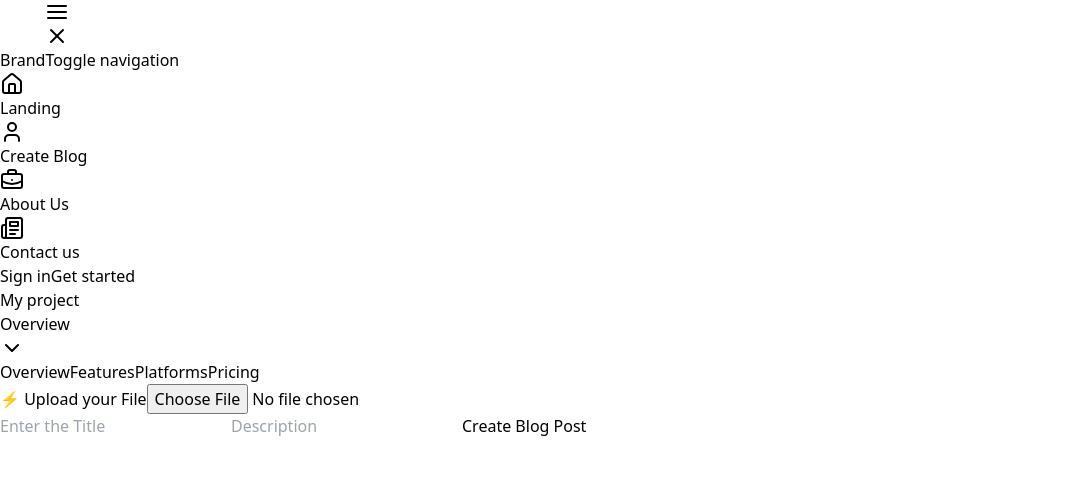
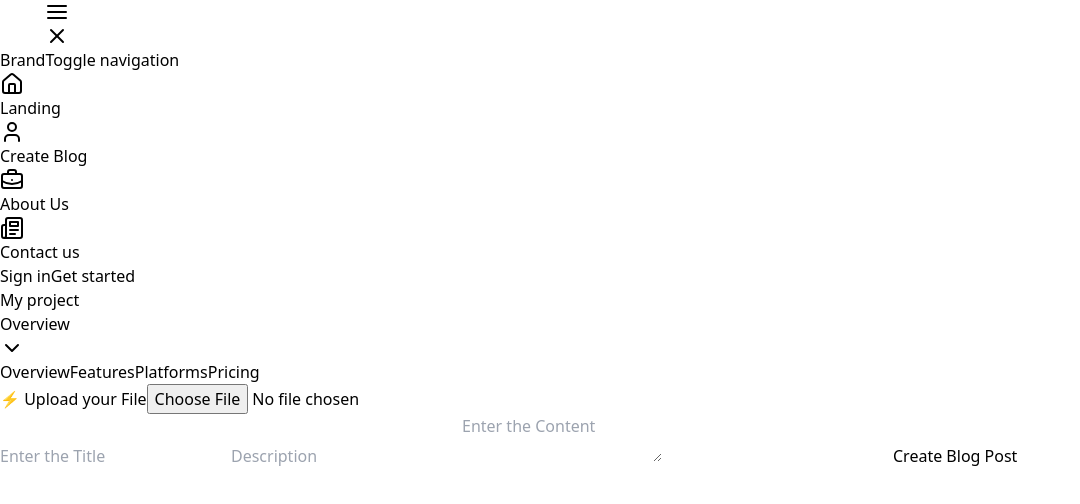
Before and after one commit to agpersonal6104/My-mini-Project, a Next.js app in the folder frontendproject/: page /createBlog in a window 1280 px wide. Shown: the top 504 px of the page, without its empty margins (0-1080 px from the left). Built offline with nearby package versions, Linux system fonts and the light colour scheme.

Commit message:
Create blog frontend updation

```diff
--- a/frontendproject/src/app/createBlog/page.jsx
+++ b/frontendproject/src/app/createBlog/page.jsx
@@ -82,10 +82,11 @@ const CreateBlog = () => {
 
   return (
     <div className="h-[90vh] flex justify-center items-center">
-      <div className="flex items-center justify-center w-1/3 shadow-xl rounded-xl h-1/2">
-        <div>
+      <div className="flex items-center justify-center w-1/2 border border-black shadow-xl rounded-xl h-[60%]">
 
-          <div className='flex justify-center max-w-2xl p-8 mx-auto mt-3 border-4 border-purple-300 rounded-lg'>
+        <div className='w-1/2 h-full border-2 border-red-500'>
+
+          <div className='flex justify-center w-full p-10 mx-auto border-4 border-purple-300 rounded-lg'>
             <label htmlFor="uploadfile" className='text-5xl font-vold '>⚡ Upload your File</label>
             <input
               onChange={handleUpload}
@@ -94,14 +95,16 @@ const CreateBlog = () => {
           </div>
 
         </div>
-        <form className='flex flex-col items-start justify-center gap-4 h-[80%] w-[70%] px-16'>
+
+        <form className='flex flex-col items-start justify-center w-1/2 h-full gap-4 px-16 border-2 border-blue-500'
+        onSubmit={createBlogForm.handleSubmit}>
           <input
             type="text"
             placeholder='Enter the Title'
             className='border border-purple-400 h-[40px] w-[200px]'
-            {...createBlogForm.getFieldProps('title')} // Connect the input to the formik field
+            value={createBlogForm.title}
+            onChange={createBlogForm.handleChange}
           />
-
 
           <input
             type="text"
@@ -109,6 +112,14 @@ const CreateBlog = () => {
             className='border border-purple-400 h-[40px] w-[200px]'
             {...createBlogForm.getFieldProps('description')} // Connect the input to the formik field
           />
+
+          <textarea type="text"
+          value={createBlogForm.content}
+          onChange={createBlogForm.handleChange}
+          placeholder='Enter the Content'
+          className='border border-purple-400 h-[40px] w-[200px]' />
+
+          <input type="text" />
 
           <button type="submit">Create Blog Post</button>
         </form>
```
